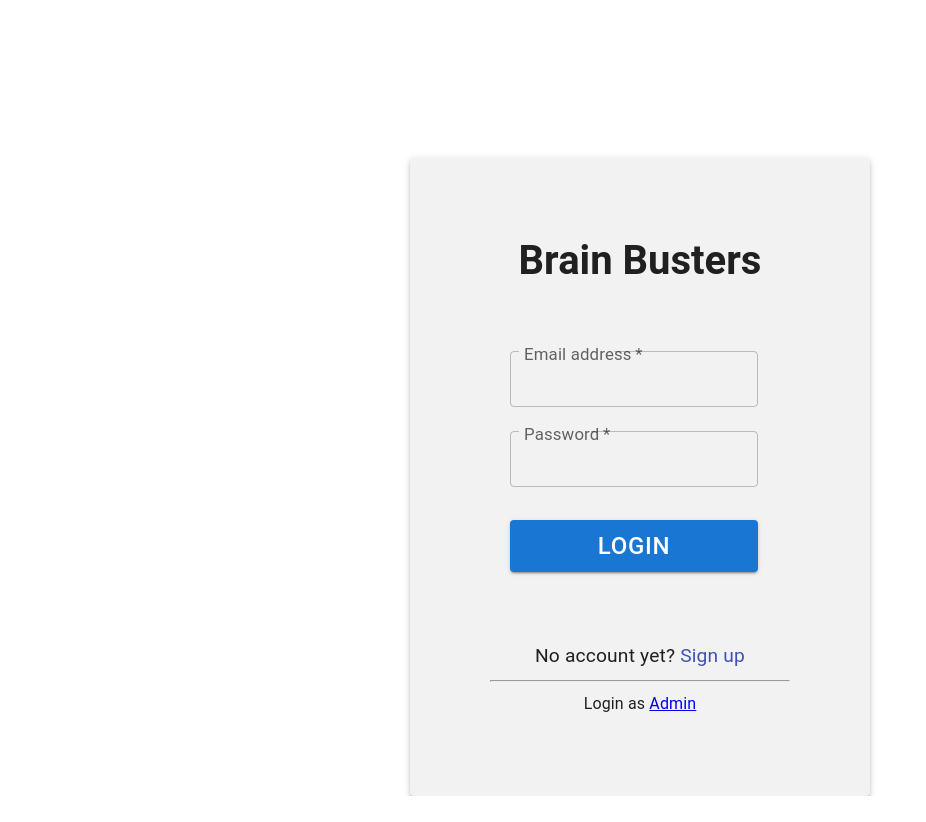
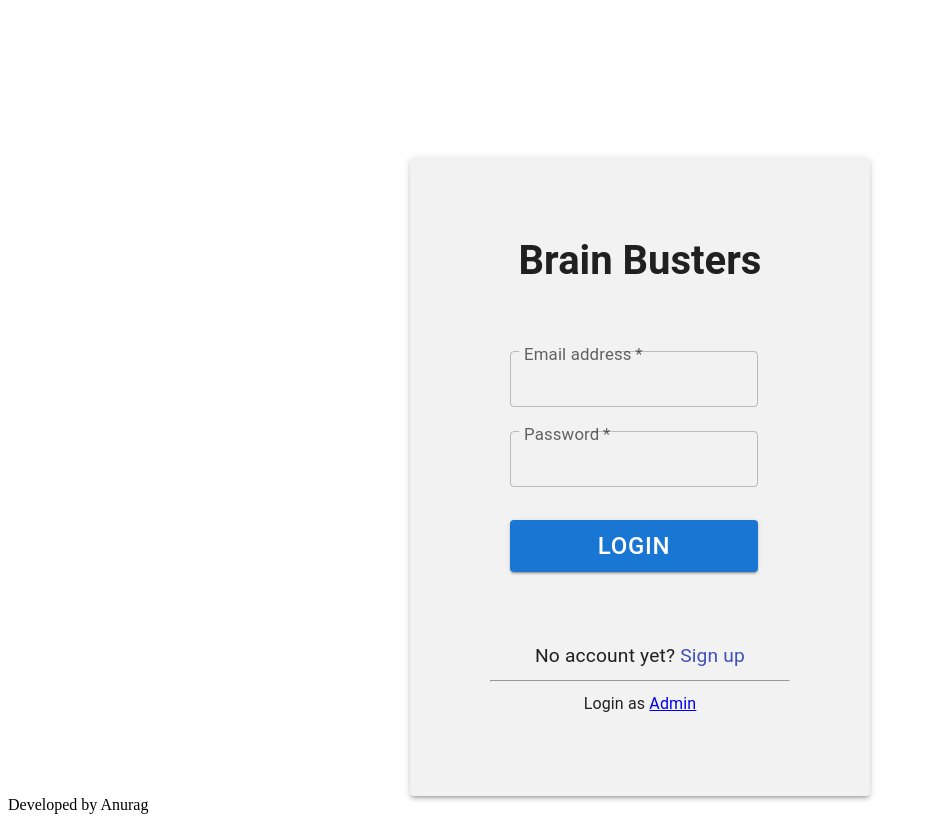
Before and after one commit to nigdifg/Brain-Busters, a React (Create React App) app: page / in a window 1280 px wide. Shown: the whole page, without its empty margins (0-926 px from the left). Built offline with nearby package versions, Linux system fonts and the light colour scheme; no server answers; the HTML template or start-up script is replaced by a standard one.

Commit message:
added footer

```diff
--- a/src/App.js
+++ b/src/App.js
@@ -33,6 +33,9 @@
 
       </Routes>
       </BrowserRouter>
+      <footer>
+        Developed by Anurag
+      </footer>
       </div>
 
     );
```
